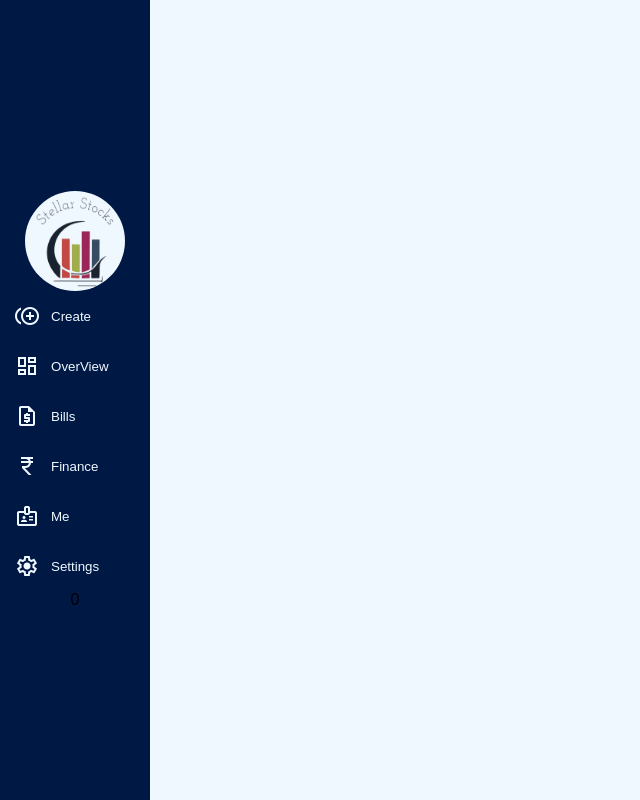
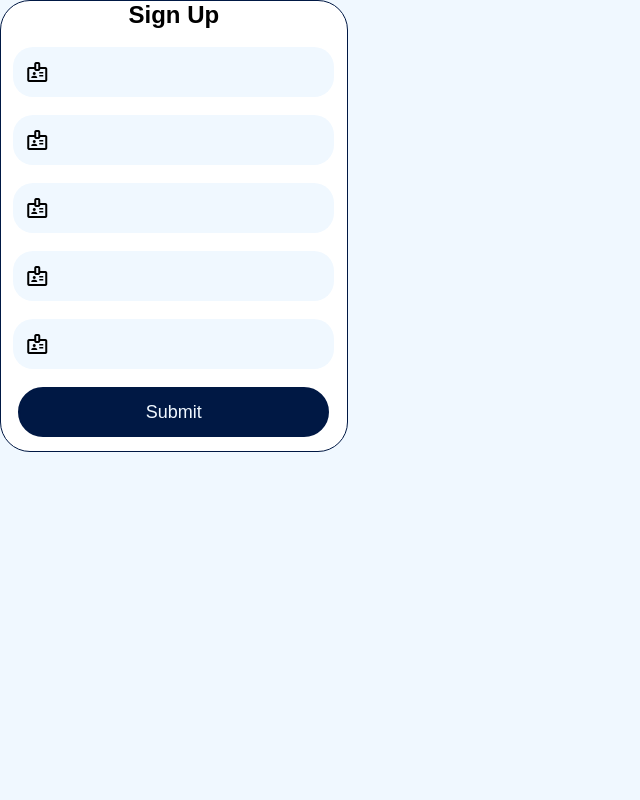
Before and after one commit to iamRaz-01/stellar_stocks_front_end, a React (Create React App) app: page / in a window 1280 px wide. Shown: the whole page, without its empty margins (0-640 px from the left). Built offline with nearby package versions, Linux system fonts and the light colour scheme; a web font is replaced by a local one.

Commit message:
created Sign Up

```diff
--- a/src/App.js
+++ b/src/App.js
@@ -1,8 +1,11 @@
-import Navigator from "./components/navigation/navigator";
+//import Navigator from "./components/navigation/navigator";
+import SignIn from "./components/sign/sign_up";
+import "./assets/css/universal.css"
 function App() {
   return (
     <div className="App">
-      <Navigator />
+      {/* <Navigator /> */}
+      <SignIn />
 
     </div>
   );
--- /dev/null
+++ b/src/components/sign/sign.css
@@ -0,0 +1,50 @@
+
+
+
+.signUpDiv{
+    width: 27%;
+    height: 450px;
+    background-color: white;
+    border: 1px solid var(--dark_blue);
+    border-radius: 30px;
+    display: flex;
+    flex-direction: column;
+    gap: 4%;
+    align-items: center;
+}
+
+.inputDiv{
+    height: 50px;
+    width: 93%;
+    background-color: var(--white);
+    border-radius: 20px;
+    display: flex;
+    justify-content: center;
+    align-items: center;
+    gap: 3%;
+}
+.inputDiv input{
+    width: 82%;
+    height: 30px;
+    border: none;
+    border-radius: 30px;
+    background: none;
+}
+.inputDiv input:focus{
+    background-color: white;
+    border: 1px solid var(--dark_blue);
+}
+.submitBtn{
+    width: 90%;
+    height: 50px;
+    border-radius: 30px;
+    background-color: var(--dark_blue);
+    color: var(--white);
+    border: none;
+    border: 2px solid var(--dark_blue);
+    font-size: 18px;
+}
+.submitBtn:hover{
+    background-color: var(--white);
+    color: var(--dark_blue);
+}
--- a/src/components/sign/sign_up.js
+++ b/src/components/sign/sign_up.js
@@ -0,0 +1,44 @@
+import "./sign.css"
+
+
+function SignIn(){
+    return(
+        <div className="signUpDiv">
+            <h2>Sign Up     </h2>
+             <InputDiv icon="badge" />
+             <InputDiv icon="badge" />
+             <InputDiv icon="badge" />
+             <InputDiv icon="badge" />
+             <InputDiv icon="badge" />
+
+             <SubmitBtn />
+        </div>
+
+    )
+
+}
+
+function InputDiv(prop){
+
+    return (
+        <div className="inputDiv">
+            <span class="material-symbols-outlined">
+ {prop.icon}
+</span>
+<input />
+
+
+        </div>
+    )
+}
+
+
+function SubmitBtn(){
+
+
+    return (
+        <button className="submitBtn" >Submit</button>
+    )
+}
+
+export default SignIn;
```
